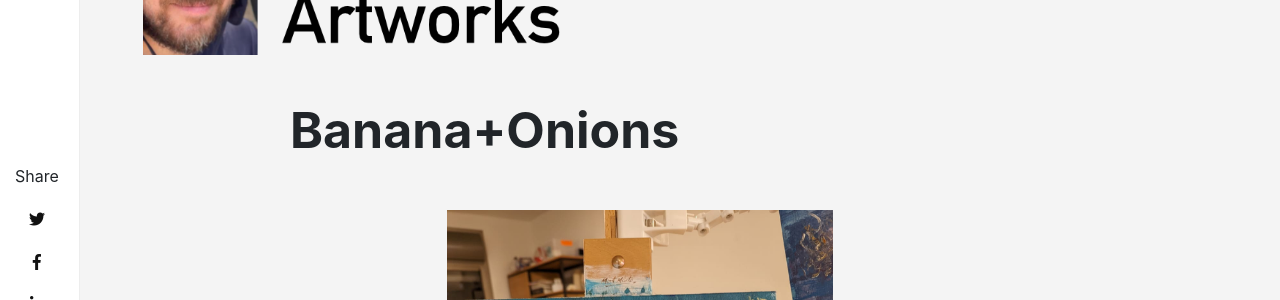
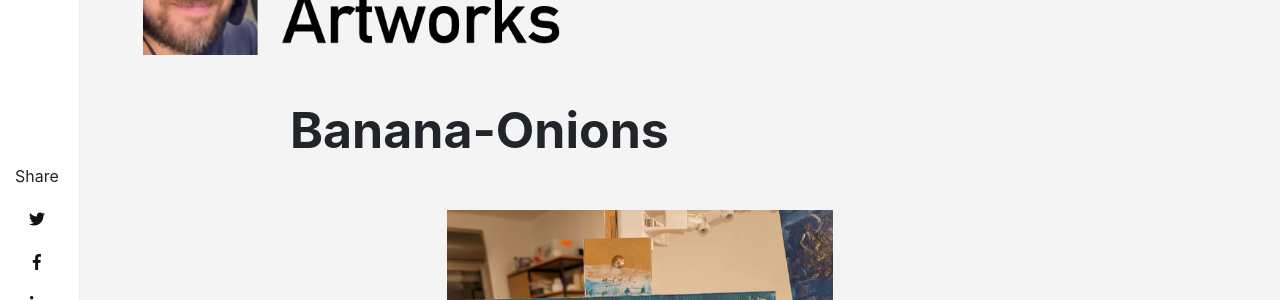
Before and after one commit to mzsrtgzr2/mosherothart, a Jekyll site: the page built from _posts/2023-08-05-banana-onions.md, in a window 1280 px wide. Shown: the part 206-506 px from the top of the page. Built offline with Jekyll 4.4.1, drawn with Linux system fonts in a browser that asks for light colours; nearby versions of some CDN libraries; comment, search, counter and statistics services are not loaded.

Commit message:
palmahim

```diff
--- a/_posts/2023-08-05-banana-onions.md
+++ b/_posts/2023-08-05-banana-onions.md
@@ -1,6 +1,6 @@
 ---
 layout: post
-title:  "Banana+Onions"
+title:  "Banana-Onions"
 categories: [ PleinAir ]
 image: assets/images/WhatsApp Image 2023-08-05 at 12.26.47 AM.jpeg
 beforetoc: "friday painting"
```
